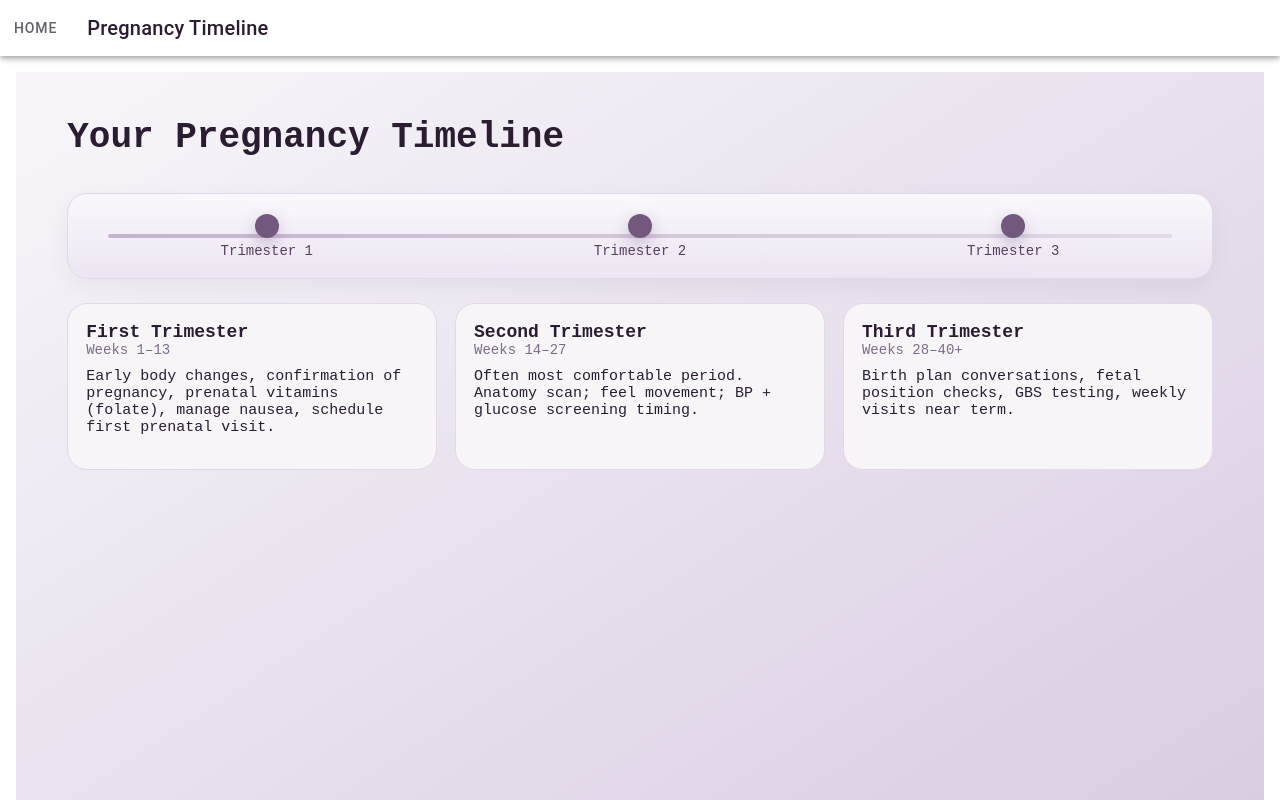
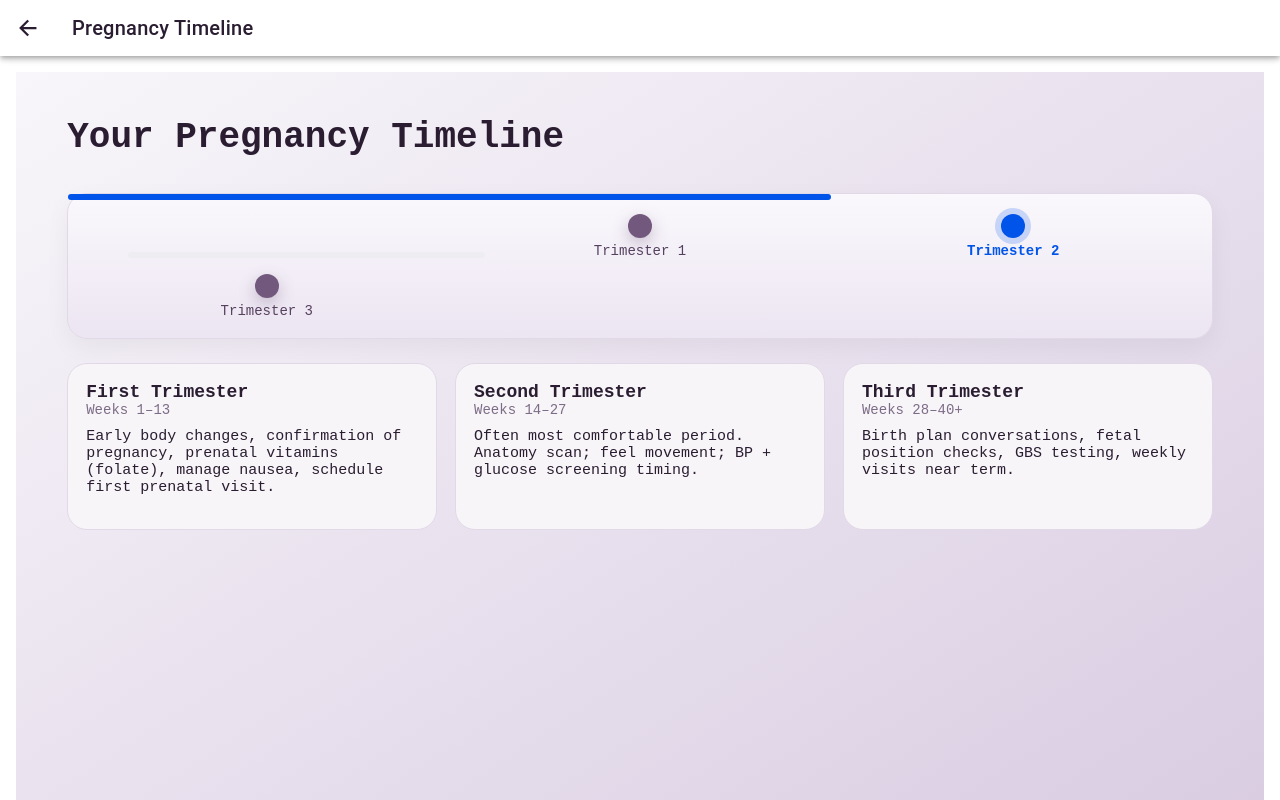
Before and after one commit to MelaninRx/melanin-rx, a React (Vite) app in the folder myApp/: page /timeline in a window 1280 px wide. Built offline with nearby package versions, Linux system fonts and the light colour scheme; no server answers; the database is empty; sample sign-in values are in the browser's storage; a web font is replaced by a local one.

Commit message:
began progress bar addition to timeline rail

```diff
--- a/myApp/src/components/TimelineRail.tsx
+++ b/myApp/src/components/TimelineRail.tsx
@@ -1,17 +1,46 @@
 import React from 'react';
 import styles from '../pages/timeline.module.css';
 
-export type RailNode = { key: string; label: string; onClick: () => void; };
+export type RailNode = {
+  key: string;
+  label: string;
+  onClick: () => void;
+  /** NEW: mark the user's current trimester node */
+  isCurrent?: boolean;
+};
 
-// function to display timeline rail
-export default function TimelineRail({ nodes }: { nodes: RailNode[] }) {
+type Props = {
+  nodes: RailNode[];
+  /** NEW (optional): 0..1 progress across the rail */
+  progress?: number;
+};
+
+export default function TimelineRail({ nodes, progress = 0 }: Props) {
+  // Smooth slide-in animation for the progress bar
+  const [anim, setAnim] = React.useState(0);
+  React.useEffect(() => {
+    // ensure we render 0 first, then animate to target width
+    requestAnimationFrame(() => setAnim(progress));
+  }, [progress]);
+
+  const pct = Math.min(1, Math.max(0, anim)) * 100;
+
   return (
     <div className={styles.rail}>
       <div className={styles.railLine} />
-      {nodes.map(n => (
-        <button key={n.key} className={styles.node} onClick={n.onClick} aria-label={`Open ${n.label}`}>
-          <span className={styles.dot} />
-          <span className={styles.nodeLabel}>{n.label}</span>
+      <div className={styles.railProgress} style={{ width: `${pct}%` }} />
+      {nodes.map((n) => (
+        <button
+          key={n.key}
+          className={`${styles.node} ${n.isCurrent ? styles.nodeCurrent : ''}`}
+          onClick={n.onClick}
+          aria-label={`Open ${n.label}`}
+          aria-pressed={n.isCurrent ? true : undefined}
+        >
+          <span className={`${styles.dot} ${n.isCurrent ? styles.dotCurrent : ''}`} />
+          <span className={`${styles.nodeLabel} ${n.isCurrent ? styles.nodeLabelCurrent : ''}`}>
+            {n.label}
+          </span>
         </button>
       ))}
     </div>
--- a/myApp/src/pages/TimelinePage.tsx
+++ b/myApp/src/pages/TimelinePage.tsx
@@ -1,6 +1,6 @@
 // src/pages/TimelinePage.tsx
 import React from 'react';
-import { IonPage, IonHeader, IonToolbar, IonTitle, IonContent, IonButtons, IonButton } from '@ionic/react';
+import { IonPage, IonHeader, IonToolbar, IonTitle, IonContent, IonButtons, IonBackButton } from '@ionic/react';
 
 import styles from './timeline.module.css';
 import { getTrimesters, Trimester } from '../services/timelineService';
@@ -13,10 +13,15 @@ const TrimesterExpanded = React.lazy(() => import('../components/TrimesterExpand
 const TimelinePage: React.FC = () => {
   const [data, setData] = React.useState<Trimester[]>([]);
   const [activeId, setActiveId] = React.useState<string | null>(null);
+  const [currentTrimesterId, setCurrentTrimesterId] = React.useState<string | null>(null);
+  const [currentTrimesterIndex, setCurrentTrimesterIndex] = React.useState<number | null>(null);
+
 
   React.useEffect(() => {
     document.title = 'Pregnancy Timeline — MelaninRX';
     getTrimesters().then(setData);
+    setCurrentTrimesterIndex(2);
+    setCurrentTrimesterId('trimester-2');
   }, []);
 
   const active = data.find(t => t.id === activeId) ?? null;
@@ -26,7 +31,8 @@ const TimelinePage: React.FC = () => {
       <IonHeader>
         <IonToolbar>
           <IonButtons slot="start">
-            <IonButton routerLink="/home" routerDirection="root" color="medium">Home</IonButton>
+            {/* Back to previous page (Home) */}
+            <IonBackButton defaultHref="/home" />
           </IonButtons>
           <IonTitle>Pregnancy Timeline</IonTitle>
         </IonToolbar>
@@ -45,13 +51,17 @@ const TimelinePage: React.FC = () => {
 
           <React.Suspense fallback={<div>Loading timeline…</div>}>
             <TimelineRail
+              progress={
+                currentTrimesterIndex != null && data.length > 0
+                 ? Math.min(1, currentTrimesterIndex / data.length)
+                  : 0              }
               nodes={data.map(t => ({
                 key: t.id,
                 label: `Trimester ${t.index}`,
                 onClick: () => setActiveId(t.id),
+                isCurrent: currentTrimesterId === t.id || currentTrimesterIndex === t.index
               }))}
             />
-
             {!active ? (
               <section className={styles.grid}>
                 {data.map(t => (
--- a/myApp/src/pages/timeline.module.css
+++ b/myApp/src/pages/timeline.module.css
@@ -74,3 +74,63 @@
 
 .sectionTitle { margin-top: 14px; font-weight: 800; }
 .list { margin: 10px 0 0; padding-left: 18px; }
+
+/* Ensure the rail can layer elements */
+.rail {
+  position: relative;
+}
+
+/* If your .railLine already has styles, keep them.
+   We just ensure it's a nice rounded track. */
+.railLine {
+  position: relative;
+  height: 6px;
+  background: var(--ion-color-step-200, #e9ecef);
+  border-radius: 999px;
+}
+
+/* NEW: the progress fill that slides in */
+.railProgress {
+  position: absolute;
+  z-index: 1;              /* under the nodes */
+  left: 0;
+  top: 0;
+  height: 6px;
+  background: var(--ion-color-primary, #3880ff);
+  border-radius: 999px;
+  width: 0%;
+  transition: width 600ms cubic-bezier(.22,.74,.3,1);
+}
+
+/* Make sure nodes are above the progress fill */
+.node {
+  position: relative;
+  z-index: 2;
+  background: transparent;
+  border: 0;
+  cursor: pointer;
+}
+
+/* Your existing .dot styles stay; we add “current” state */
+.dotCurrent {
+  background: var(--ion-color-primary, #3880ff) !important;
+  border-color: var(--ion-color-primary, #3880ff) !important;
+  /* optional soft halo so it ‘pops’ */
+  box-shadow: 0 0 0 6px color-mix(in oklab, var(--ion-color-primary, #3880ff) 20%, transparent);
+}
+
+/* Label emphasis when current */
+.nodeLabelCurrent {
+  font-weight: 700;
+  color: var(--ion-color-primary, #3880ff);
+}
+
+/* Optional: subtle one-time throb for the current dot on load */
+@keyframes railThrob {
+  0% { transform: scale(1); }
+  50% { transform: scale(1.06); }
+  100% { transform: scale(1); }
+}
+.nodeCurrent .dotCurrent {
+  animation: railThrob 1200ms ease-out 1;
+}
```
